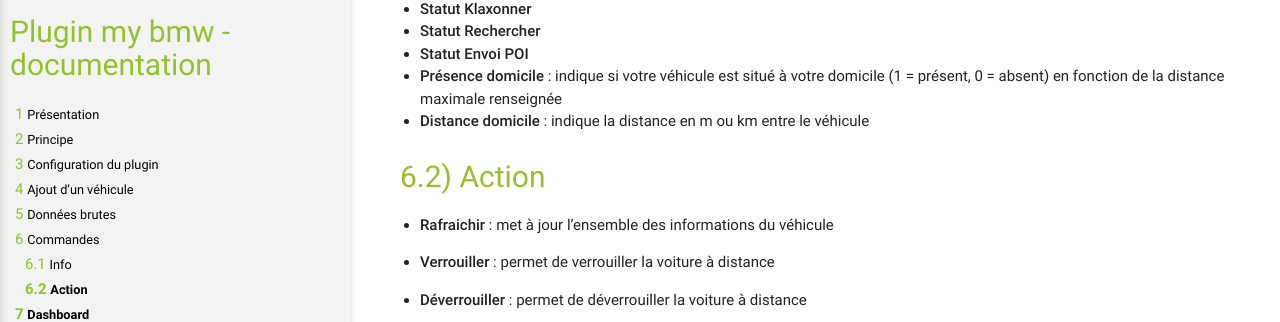
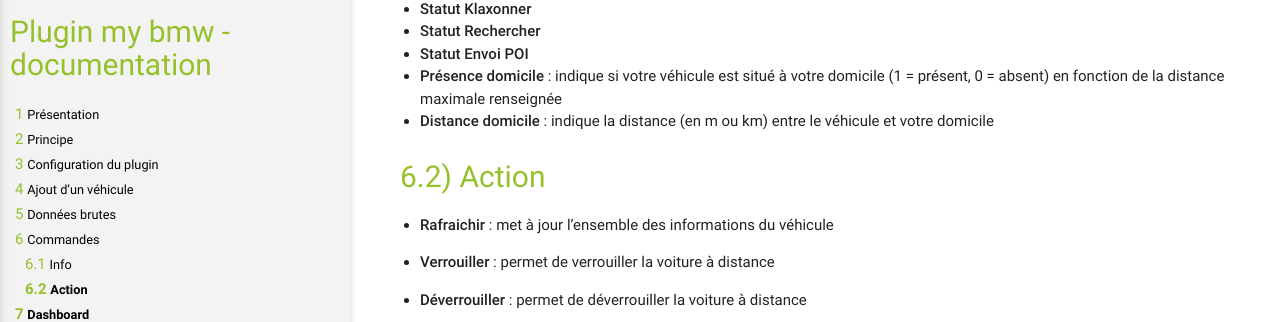
Before and after one commit to Xav-74/Documentation, a Jekyll site: the page built from myBMW/fr_FR/index.md, in a window 1280 px wide and 900 px high, scrolled down 3944 px. Shown: the part 148-470 px from the top of the window. Built offline with Jekyll 4.4.1, drawn with Linux system fonts in a browser that asks for light colours.

Commit message:
Update index.md

```diff
--- a/myBMW/fr_FR/index.md
+++ b/myBMW/fr_FR/index.md
@@ -128,7 +128,7 @@
 -   **Statut Rechercher**
 -   **Statut Envoi POI**
 -   **Présence domicile** : indique si votre véhicule est situé à votre domicile (1 = présent, 0 = absent) en fonction de la distance maximale renseignée
--   **Distance domicile** : indique la distance en m ou km entre le véhicule
+-   **Distance domicile** : indique la distance (en m ou km) entre le véhicule et votre domicile
 
 
 ## Action
```
